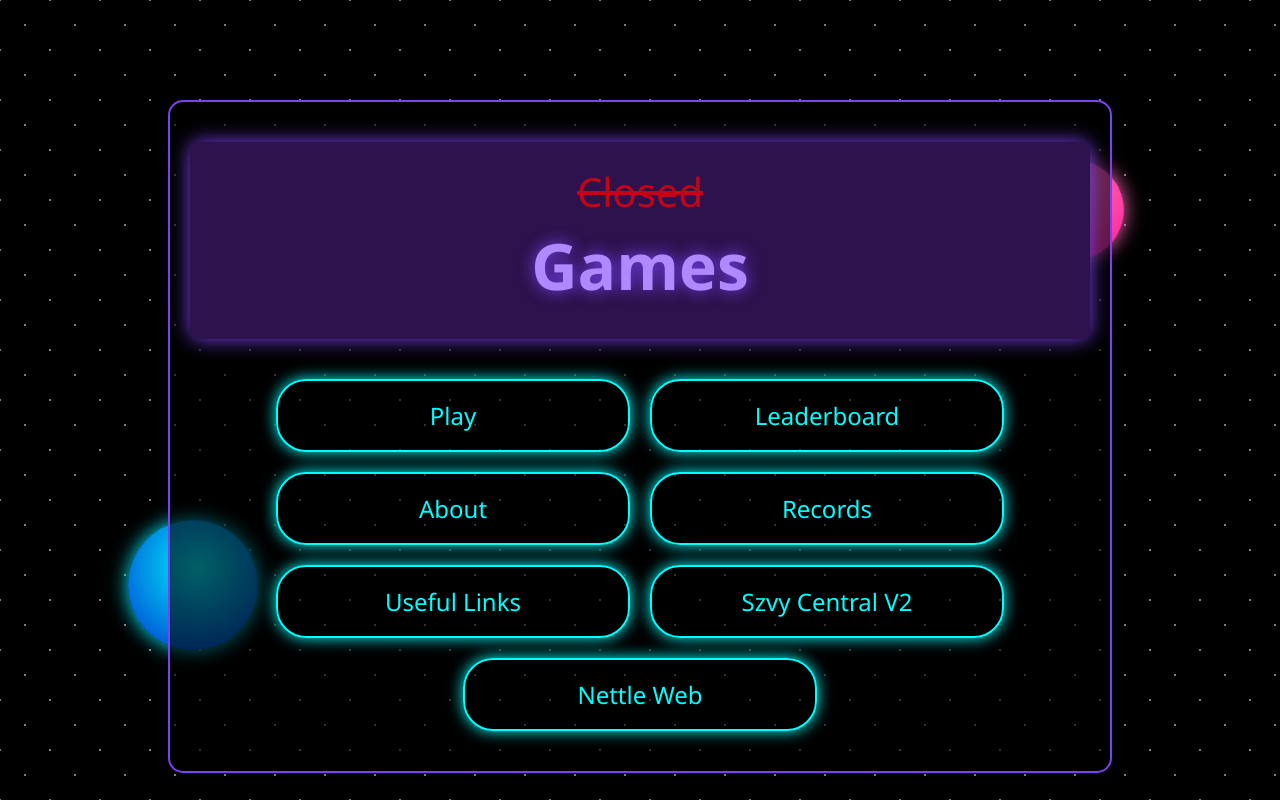
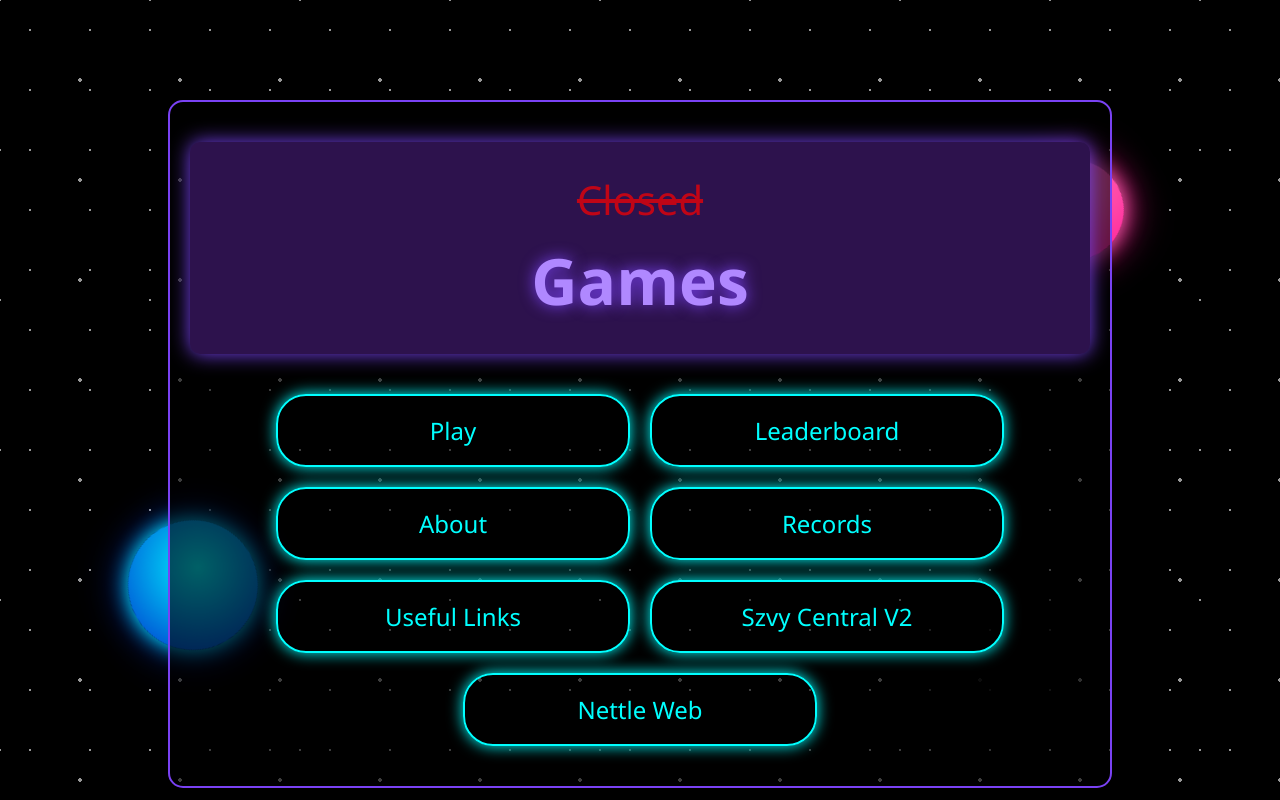
Before and after one commit to Ihackforfree02/Ihackforfree02, a plain HTML site: page index.html in a window 1280 px wide. Drawn offline with Linux system fonts and the light colour scheme.

Commit message:
Update index.html

```diff
--- a/index.html
+++ b/index.html
@@ -5,7 +5,6 @@
   <meta name="viewport" content="width=device-width, initial-scale=1" />
   <title>Closed Games</title>
   <style>
-    /* Base Styling */
     html, body {
       margin: 0;
       padding: 0;
@@ -16,34 +15,57 @@
       color: #fff;
     }
 
-    /* Flickering Stars */
+    /* Drawing-style Stars */
     .stars {
+      position: absolute;
       width: 100%;
       height: 100%;
       background: transparent;
-      background-image: radial-gradient(white 1px, transparent 1px),
-                        radial-gradient(white 1px, transparent 1px);
-      background-size: 50px 50px;
-      background-position: 0 0, 25px 25px;
-      animation: flicker 2s infinite;
-      position: absolute;
-      top: 0;
-      left: 0;
+      background-image:
+        radial-gradient(white 1px, transparent 1px),
+        radial-gradient(white 2px, transparent 2px),
+        radial-gradient(white 1.5px, transparent 1.5px);
+      background-size: 60px 60px, 100px 100px, 150px 150px;
+      background-position: 0 0, 30px 30px, 75px 75px;
+      animation: flicker 2s infinite alternate;
       z-index: 0;
     }
 
     @keyframes flicker {
       0%, 100% { opacity: 1; }
-      50% { opacity: 0.5; }
+      50% { opacity: 0.6; }
+    }
+
+    /* Voids (Dark Patches) */
+    .void {
+      position: absolute;
+      border-radius: 50%;
+      background: radial-gradient(circle, #000 40%, transparent 70%);
+      opacity: 0.8;
+      z-index: 1;
+    }
+
+    .void1 {
+      width: 120px;
+      height: 120px;
+      top: 30%;
+      left: 15%;
+    }
+
+    .void2 {
+      width: 200px;
+      height: 200px;
+      top: 70%;
+      left: 70%;
     }
 
     /* Planets - Cartoony Look */
     .planet {
       position: absolute;
       border-radius: 50%;
-      z-index: 1;
+      z-index: 2;
       animation: spin 30s linear infinite;
-      background-size: cover;
+      box-shadow: 0 0 25px rgba(255, 255, 255, 0.3);
     }
 
     .planet.planet1 {
@@ -52,7 +74,7 @@
       top: 20%;
       left: 80%;
       background: radial-gradient(circle at 30% 30%, #ff69b4, #ff1493);
-      box-shadow: 0 0 20px #ff69b4;
+      box-shadow: 0 0 20px #ff69b4, 0 0 40px #ff1493;
     }
 
     .planet.planet2 {
@@ -61,7 +83,7 @@
       top: 65%;
       left: 10%;
       background: radial-gradient(circle at 40% 40%, #00f0ff, #0033cc);
-      box-shadow: 0 0 20px #00f0ff;
+      box-shadow: 0 0 20px #00f0ff, 0 0 40px #0033cc;
     }
 
     @keyframes spin {
@@ -71,17 +93,16 @@
 
     .container {
       position: relative;
-      z-index: 2;
+      z-index: 3;
       max-width: 900px;
       margin: 100px auto;
       padding: 40px 20px;
-      border: 2px solid #7a42f4; /* Thin purple border */
+      border: 2px solid #7a42f4;
       background: rgba(0, 0, 0, 0.6);
       border-radius: 15px;
       text-align: center;
     }
 
-    /* Title Block */
     .title-box {
       background-color: #2d124d;
       padding: 30px 20px;
@@ -95,7 +116,6 @@
       color: red;
       text-decoration: line-through;
       margin: 0;
-      line-height: 1;
       opacity: 0.7;
     }
 
@@ -136,13 +156,16 @@
     }
 
     audio {
-      display: none;
+      position: absolute;
+      top: -1000px; /* Hides player off-screen but prevents browser blocking */
     }
   </style>
 </head>
 <body>
   <!-- Background Elements -->
   <div class="stars"></div>
+  <div class="void void1"></div>
+  <div class="void void2"></div>
   <div class="planet planet1"></div>
   <div class="planet planet2"></div>
 
@@ -165,7 +188,8 @@
 
   <!-- Music -->
   <audio autoplay loop>
-    <source src="https://github.com/davidrobertwriter/davidrobertwriter.github.io/raw/refs/heads/main/Playground%20Rizz.mp3" type="audio/mpeg" />
+    <source src="Playground Rizz.mp3" type="audio/mpeg" />
+    Your browser does not support the audio element.
   </audio>
 </body>
 </html>
```
